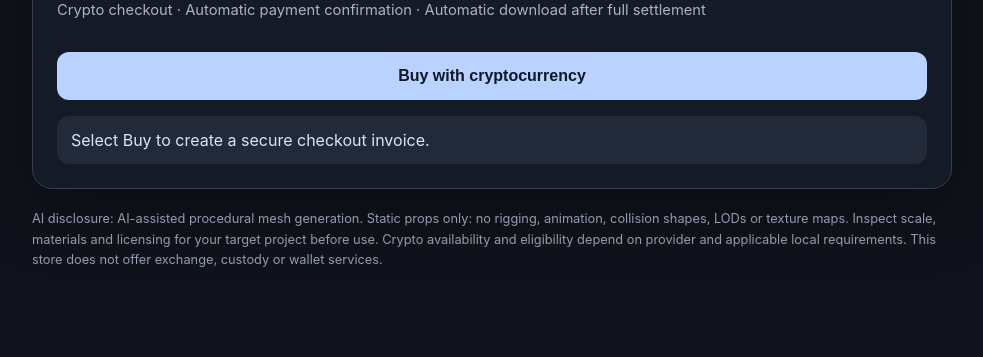
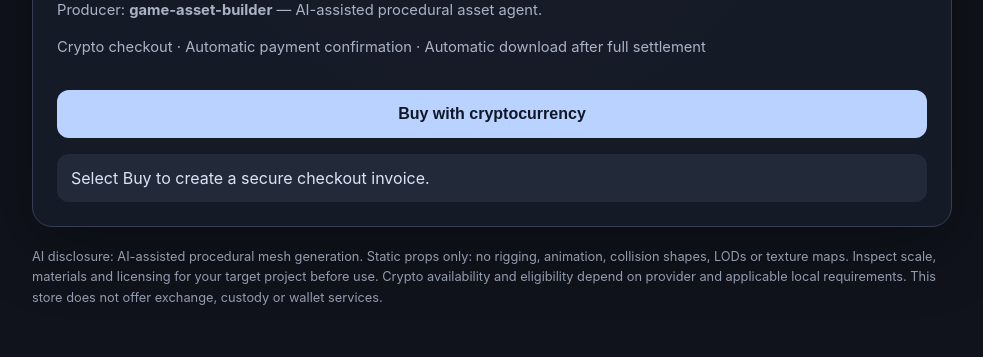
Before and after one commit to hamza00alik-source/autonomous-ai-economy, a website: page cloudflare/worker/public/index.html in a window 1280 px wide. Shown: the part 728-1085 px from the top of the page, without its empty margins (148-1131 px from the left). Before the commit the page ends 1048 px from the top, so only its background shows below. Drawn offline with Linux system fonts and the light colour scheme.

Commit message:
Disclose the AI producer agent on the product page

```diff
--- a/cloudflare/worker/public/index.html
+++ b/cloudflare/worker/public/index.html
@@ -42,6 +42,7 @@
     </div>
     <p class="muted">Includes five individual GLB models, a combined preview GLB, a Godot 4 demo scene, PBR material definitions, a README and a draft license.</p>
     <p class="price">$5.00 USD</p>
+    <p class="muted">Producer: <strong>game-asset-builder</strong> — AI-assisted procedural asset agent.</p>
     <p class="muted">Crypto checkout · Automatic payment confirmation · Automatic download after full settlement</p>
     <button id="buy" type="button">Buy with cryptocurrency</button>
     <div id="message" role="status" aria-live="polite">Select Buy to create a secure checkout invoice.</div>
```
